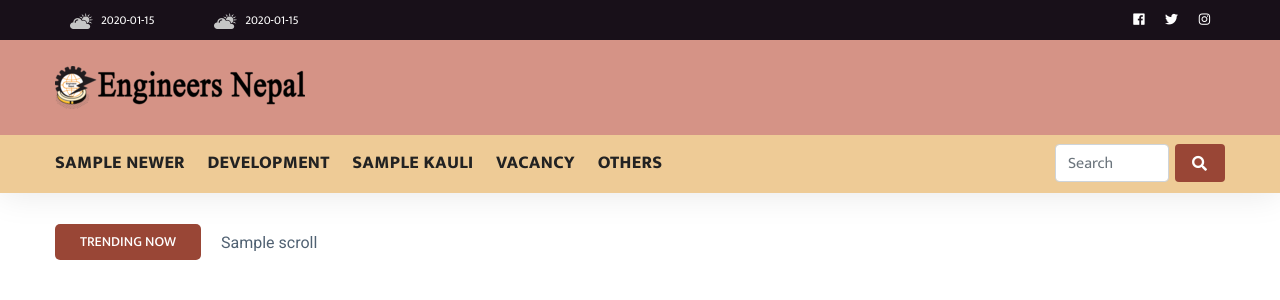
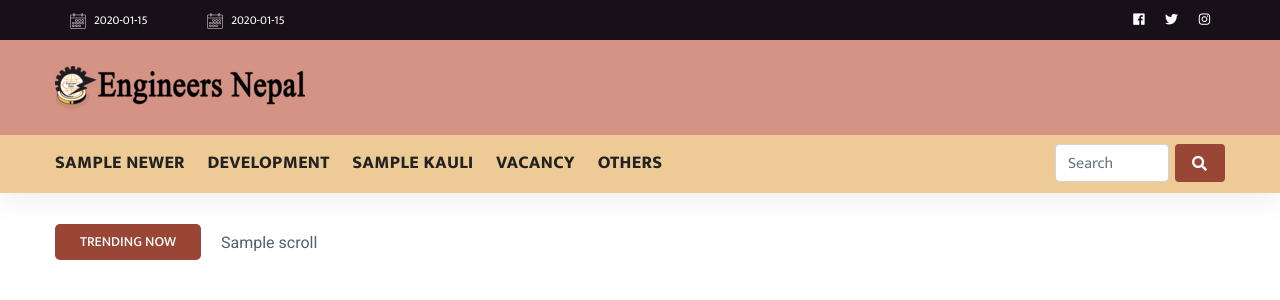
Before and after one commit to ElytraSolutions/EngineersNepal, a Django app: template templates/home/about.html in a window 1280 px wide. Shown: the top 300 px of the page. Run offline with Django 4.2, Linux system fonts and the light colour scheme; the template is opened without the code that fills it: most values are stand-ins (such as "Sample title", 1, 10 or a date in 2020); some libraries are stand-ins or nearby versions.

Commit message:
calendar gg

```diff
--- a/templates/base.html
+++ b/templates/base.html
@@ -7,6 +7,14 @@
         <title> {% block title %} {% endblock title %} </title>
         <meta name="description" content="">
         <meta name="viewport" content="width=device-width, initial-scale=1">
+
+
+        <meta property="og:title" content="Engineeers Nepal">
+        <meta property="og:description" content="Find Engineering News here.">
+        <meta property="og:image" content="{% static 'dallo.png' %}">
+        <!-- <meta property="og:url" content="URL of the page you want to share"> -->
+        <meta property="og:type" content="website">
+        <meta property="og:site_name" content="Engineeers Nepal">
         <style>
             *{
                 font-family:mukta;
@@ -136,8 +144,8 @@
                             <div class="d-flex justify-content-between align-items-center">
                                 <div class="header-info-left">
                                     <ul>
-                                        <li><img src="{% static 'assets/img/icon/header_icon1.png' %}" alt="">{{dateeng}} </li>
-                                        <li><img src="{% static 'assets/img/icon/header_icon1.png' %}" alt="">{{datenep}}</li>
+                                        <li><img src="{% static 'calendarwhite.png' %}" alt="" style="width: 1.25vw;">{{dateeng}} </li>
+                                        <li><img src="{% static 'calendarwhite.png' %}" alt="" style="width: 1.25vw;">{{datenep}}</li>
                                     </ul>
                                 </div>
                                 <div class="header-info-right">
```
Also changed, not shown: static/calendarwhite.png (added).
